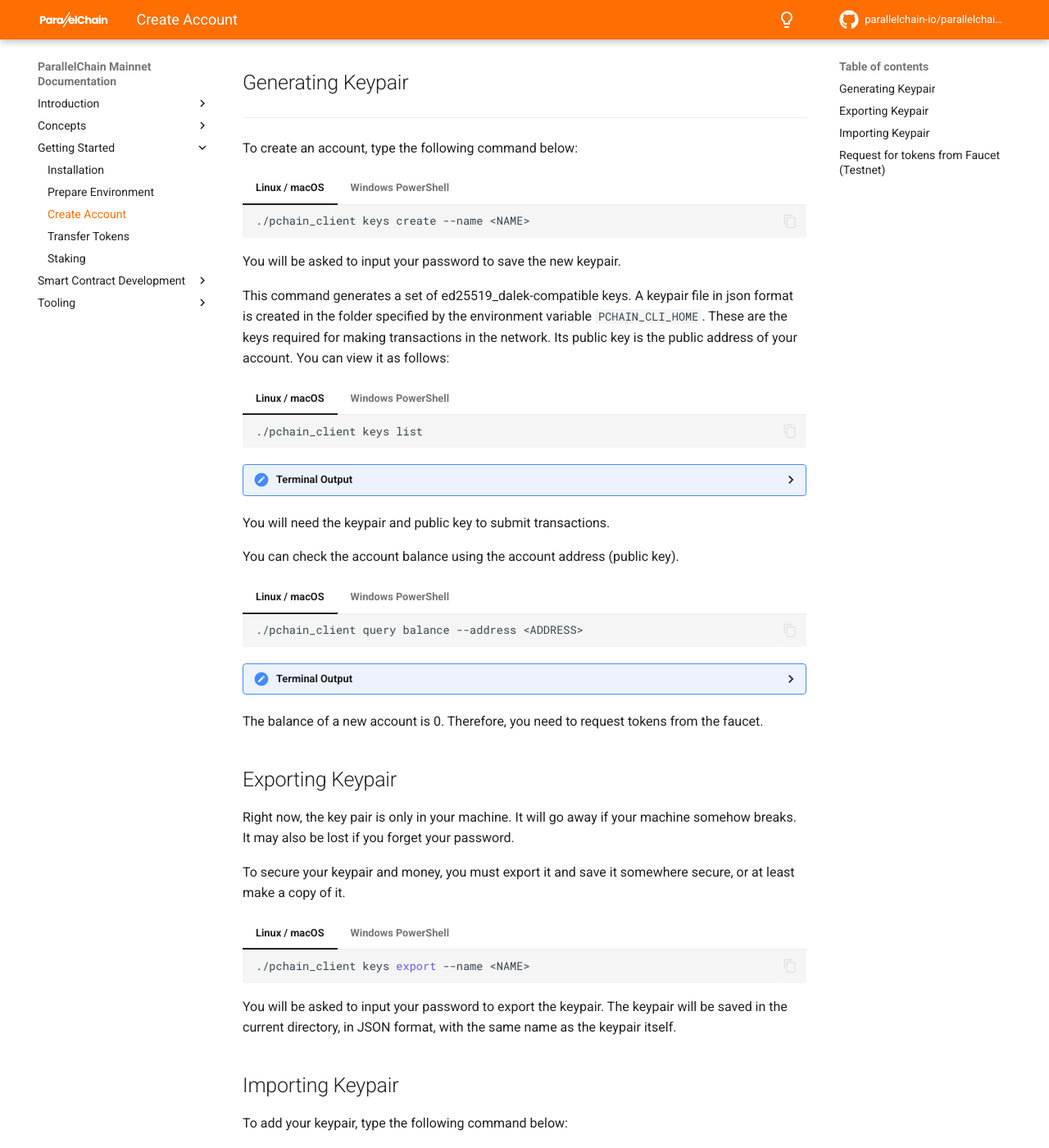
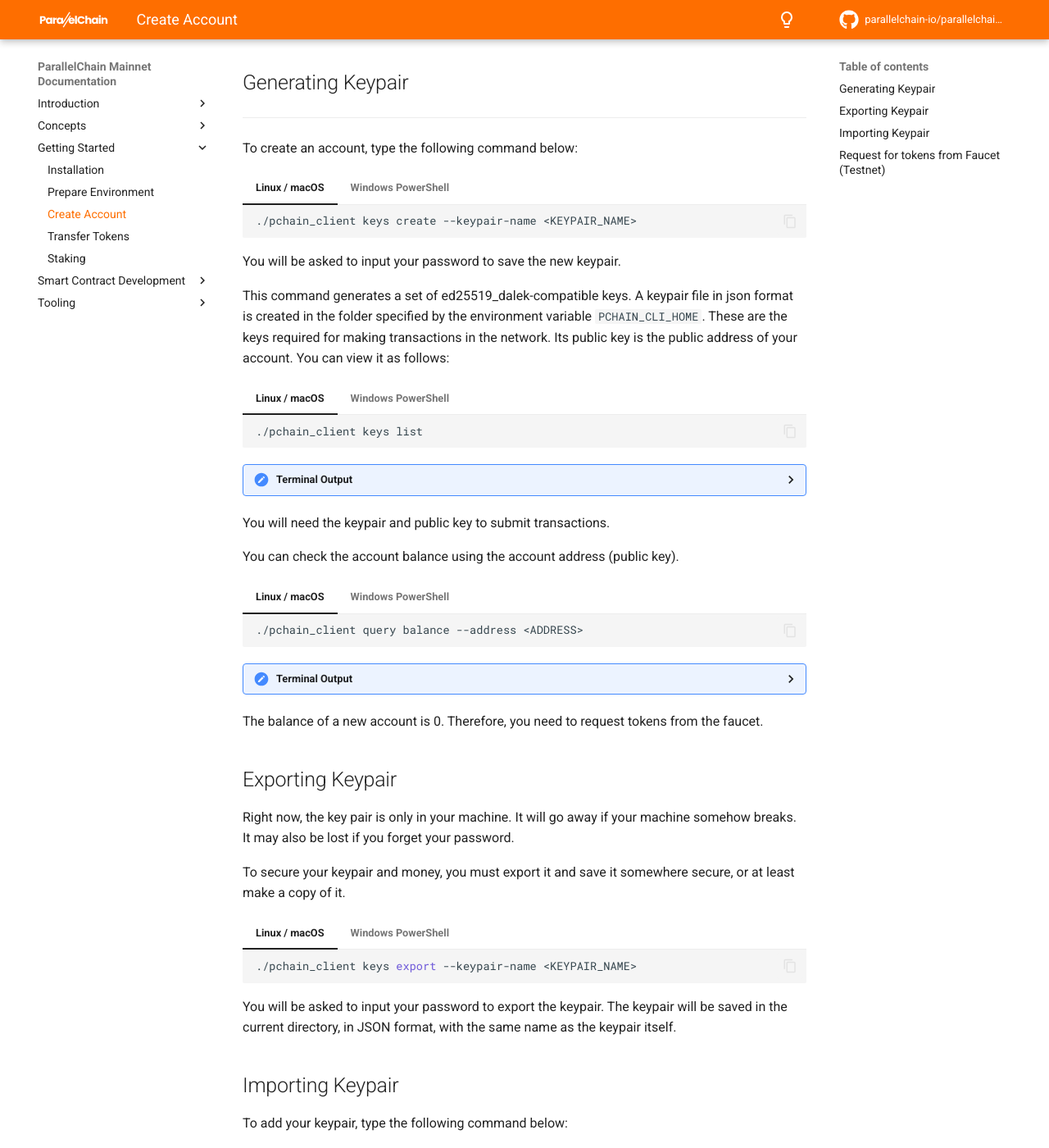
Before and after one commit to parallelchain-io/parallelchain-docs, an MkDocs documentation site: the page built from docs/getting_started/create_account.md, in a window 1280 px wide and 1400 px high, scrolled down 254 px. Shown: the whole window at 82% size. Built offline with MkDocs 1.6.1 and Material for MkDocs 9.7.7, drawn with Linux system fonts in a browser that asks for light colours; comment, search, counter and statistics services are not loaded.

Commit message:
Renamed --name in keys subcommand into --keypair-name

````diff
--- a/docs/getting_started/create_account.md
+++ b/docs/getting_started/create_account.md
@@ -15,11 +15,11 @@
 To create an account, type the following command below:
 === "Linux / macOS"
     ```bash
-    ./pchain_client keys create --name <NAME>
+    ./pchain_client keys create --keypair-name <KEYPAIR_NAME>
     ```
 === "Windows PowerShell"
     ```PowerShell
-    ./pchain_client.exe keys create --name <NAME>
+    ./pchain_client.exe keys create --keypair-name <KEYPAIR_NAME>
     ```
 
 You will be asked to input your password to save the new keypair.
@@ -70,11 +70,11 @@
 
 === "Linux / macOS"
     ```bash
-    ./pchain_client keys export --name <NAME>
+    ./pchain_client keys export --keypair-name <KEYPAIR_NAME>
     ```
 === "Windows PowerShell"
     ```PowerShell
-    ./pchain_client.exe keys export --name <NAME>
+    ./pchain_client.exe keys export --keypair-name <KEYPAIR_NAME>
     ```
 
 You will be asked to input your password to export the keypair. The keypair will be saved in the current directory, in JSON format, with the same name as the keypair itself.
@@ -84,11 +84,11 @@
 To add your keypair, type the following command below:
 === "Linux / macOS"
     ```bash
-    ./pchain_client keys import --public <PUBLIC_KEY/ADDRESS> --private <PRIVATE_KEY> --name <NAME>
+    ./pchain_client keys import --public <PUBLIC_KEY/ADDRESS> --private <PRIVATE_KEY> --keypair-name <KEYPAIR_NAME>
     ```
 === "Windows PowerShell"
     ```PowerShell
-    ./pchain_client.exe keys import --public <PUBLIC_KEY/ADDRESS> --private <PRIVATE_KEY> --name <NAME>
+    ./pchain_client.exe keys import --public <PUBLIC_KEY/ADDRESS> --private <PRIVATE_KEY> --keypair-name <KEYPAIR_NAME>
     ```
 
 You will be asked to input your password to import the new keypair.
````
Also changed, not shown: docs/toolings/pchain_cli/manage_account.md (+4 -4 lines).
